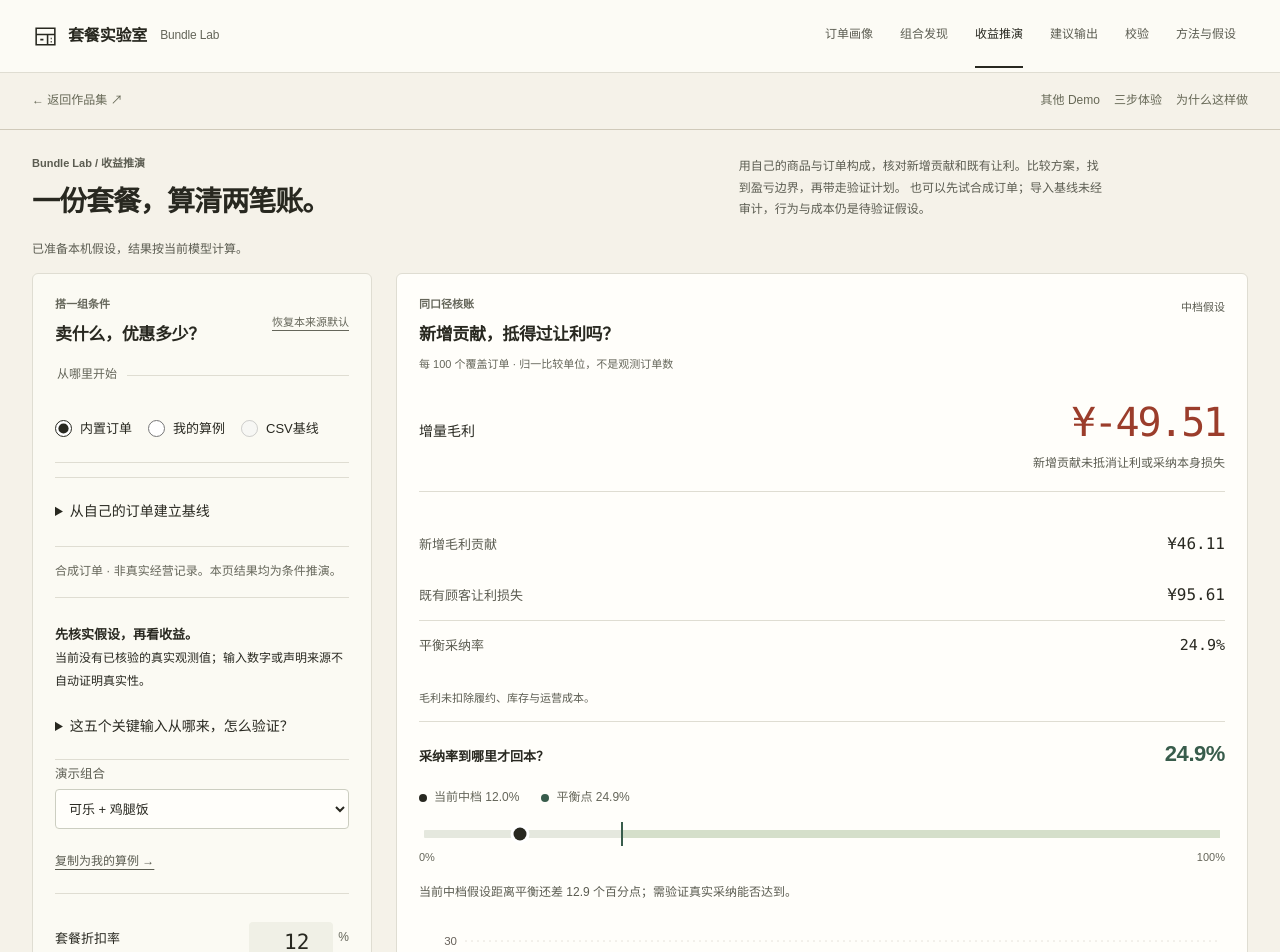
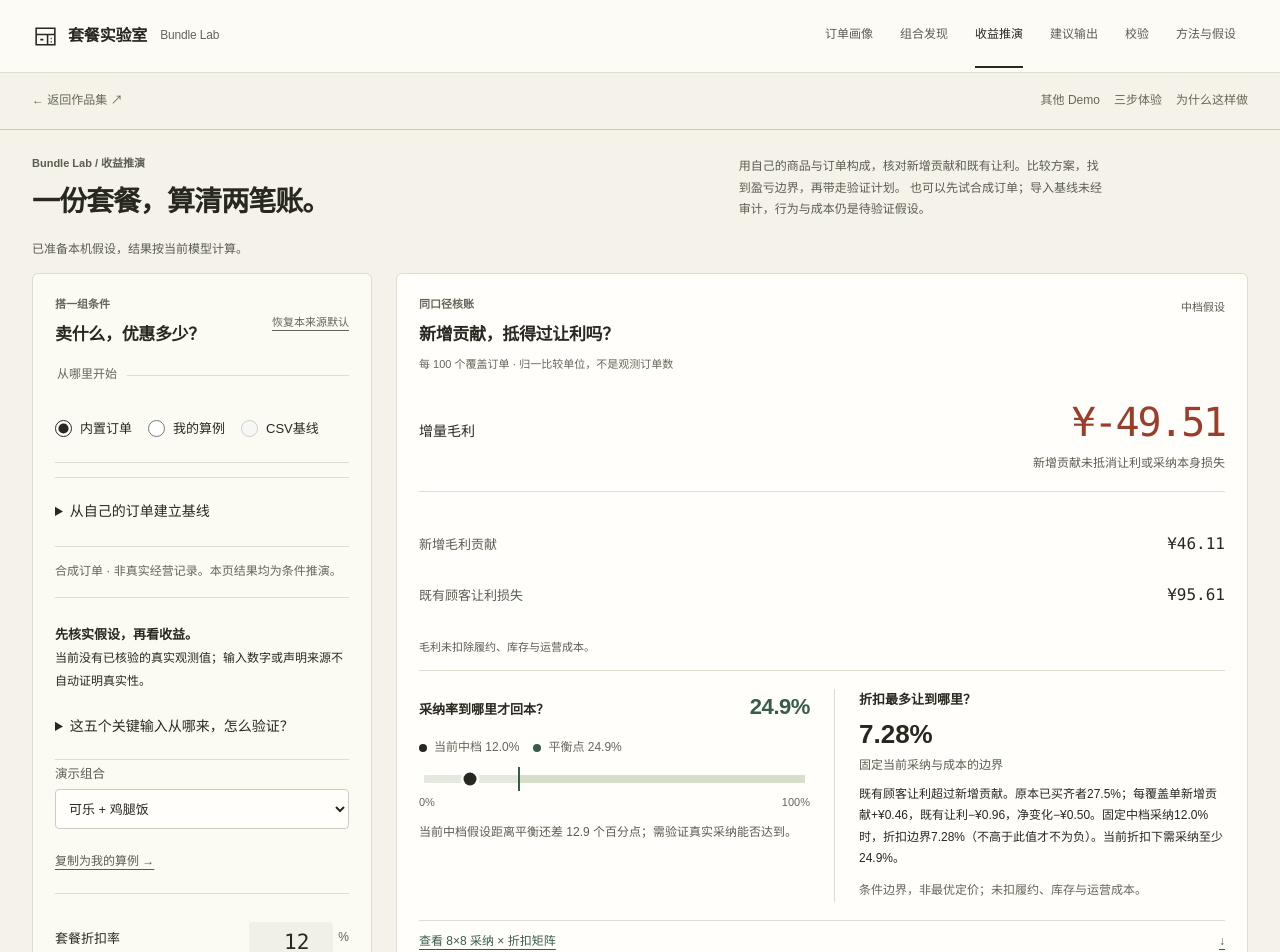
Before and after one commit to AndyZhang666666/bundle-lab, a Next.js app: page /bundle-lab/simulate in a window 1280 px wide. Shown: the top 952 px of the page. Built offline with nearby package versions, Linux system fonts and the light colour scheme.

Commit message:
fix: bring sensitivity map forward and pair the existing economic boundaries

```diff
--- a/app/product-depth.css
+++ b/app/product-depth.css
@@ -8,3 +8,21 @@
 .plan-impact{padding:16px;border-left:3px solid var(--accent);background:var(--accent-soft);margin:14px 0}.plan-impact .btn{margin-right:8px}.csv-field-error{color:var(--bad);font-weight:600}.count-baseline>p{font-size:13px;line-height:1.8}.validation-workbench .unit-stamp{white-space:nowrap}.validation-workbench h3{overflow-wrap:anywhere}
 .sensitivity-table td button{min-height:44px}
 .strategy-table td>.btn,.strategy-head-actions .text-action{min-height:44px}
+
+/* Keep the two model boundaries together; the matrix is the next working step. */
+.scenario-output{container-type:inline-size}
+.economic-boundaries{display:grid;grid-template-columns:minmax(0,1fr);gap:18px;padding:18px 0;border-block:1px solid var(--line);margin:14px 0 0}
+.economic-boundaries>*{min-width:0}
+.economic-boundaries .break-even-meter,.economic-boundaries .economic-diagnosis{border:0;padding:0;margin:0}
+.economic-boundaries h3,.economic-boundaries .economic-diagnosis h3{font-size:13px;line-height:1.7;margin:0}
+.economic-boundaries .threshold-title{flex-wrap:wrap;gap:4px 12px}
+.economic-boundaries .threshold-legend{gap:8px 14px;margin:12px 0 18px}
+.economic-boundaries .break-even-meter>p,.economic-boundaries .economic-diagnosis>p{font-size:12px;line-height:1.8;margin:10px 0 0}
+.economic-boundaries .economic-diagnosis .boundary-number{font-size:26px;line-height:1.4;margin:5px 0 10px}
+.economic-boundaries .economic-diagnosis .small{color:var(--ink-3)}
+.sensitivity-jump{display:flex;justify-content:space-between;align-items:center;gap:12px;min-height:44px;padding:10px 0;margin-bottom:14px;color:var(--accent);font-size:12px;border-bottom:1px solid var(--line);text-decoration:underline;text-underline-offset:4px}
+.sensitivity-jump:hover{color:var(--ink)}
+.sensitivity-desk{scroll-margin-top:84px}
+@container (min-width:620px){.economic-boundaries{grid-template-columns:minmax(0,1fr) minmax(0,1fr);gap:24px}.economic-boundaries .economic-diagnosis{border-left:1px solid var(--line);padding-left:24px}}
+@media(max-width:900px){.bundle-worksheet .sim-work{grid-template-columns:minmax(0,1fr)}}
+@media(max-width:650px){.economic-boundaries{gap:20px}.economic-boundaries .economic-diagnosis{padding-top:16px;border-top:1px solid var(--line)}.sensitivity-desk{scroll-margin-top:24px}}
--- a/app/simulate/sensitivity-map.js
+++ b/app/simulate/sensitivity-map.js
@@ -9,7 +9,7 @@ export default function SensitivityMap({ bundle, assumptions, onApply }) {
   const grid = useMemo(() => sensitivityGrid(bundle, assumptions), [bundle, assumptions]);
   const preview = candidate?.point ?? null, fresh = sensitivityPreviewIsCurrent(candidate, bundle, assumptions);
   const current = sensitivityPoint(bundle, assumptions, assumptions.discount, assumptions.adoption.neutral);
-  return <section className="sensitivity-desk" aria-labelledby="sensitivity-title">
+  return <section id="sensitivity-map" className="sensitivity-desk" aria-labelledby="sensitivity-title" tabIndex={-1}>
     <div className="section-title"><div><p className="desk-eyebrow">条件边界</p><h2 id="sensitivity-title">折扣更大，不一定赚得更多。</h2></div><span className="unit-stamp">Δ 毛利 / 100覆盖单</span></div>
     <p className="small">横向改折扣，纵向改未买齐者采纳。其余人群与成本假设固定；每格来自同一个收益模型。</p>
     <div className="sensitivity-legend"><span><i data-tone="profit"/> 正向</span><span><i data-tone="loss"/> 亏损</span><span><i data-tone="balanced"/> 持平</span><span className="map-current-key">描边：当前输入</span></div>
--- a/app/simulate/simulator.js
+++ b/app/simulate/simulator.js
@@ -79,20 +79,24 @@ export default function Simulator({ bundles }) {
         <p className="unit-note">每 100 个覆盖订单 · 归一比较单位，不是观测订单数</p>
         {error ? <div className="input-error" role="alert"><h3>这组算例还不能计算</h3><p>{error}</p><p>请补全输入，旧结果不作为当前结果展示或导出。人群基线在左侧「核实人群、成本与让利」内。</p></div> : <>
           <div className="margin-total"><span>增量毛利</span><strong className="tnum" data-negative={n.marginLift < 0}>{yuan(n.marginLift * 100)}</strong><small>{n.marginLift > 0 ? '条件下为正，尚需验证' : n.marginLift < 0 ? '新增贡献未抵消让利或采纳本身损失' : '当前收支相抵'}</small></div>
-          <div className="ledger"><p><span>新增毛利贡献</span><b>{yuan(n.addedMargin * 100)}</b></p><p><span>既有顾客让利损失</span><b>{yuan(n.existingLoss * 100)}</b></p><p className="ledger-balance"><span>平衡采纳率</span><b>{be.rate == null ? '不可达' : pct(be.rate)}</b></p></div>
-          <p className="small">毛利未扣除履约、库存与运营成本。</p><BreakEvenMeter current={s.adoption.neutral} threshold={be.rate} reason={be.reason} />
+          <div className="ledger"><p><span>新增毛利贡献</span><b>{yuan(n.addedMargin * 100)}</b></p><p><span>既有顾客让利损失</span><b>{yuan(n.existingLoss * 100)}</b></p></div>
+          <p className="small">毛利未扣除履约、库存与运营成本。</p>
+          <div className="economic-boundaries" aria-label="两项盈亏边界">
+            <BreakEvenMeter current={s.adoption.neutral} threshold={be.rate} reason={be.reason} />
+            <section className="economic-diagnosis" aria-label="经营取舍诊断"><h3>折扣最多让到哪里？</h3><p className="boundary-number">{discountBoundaryLabel(report.diagnosis.discountBoundary)}<span>固定当前采纳与成本的边界</span></p><p>{report.diagnosis.text}</p><p className="small">{report.diagnosis.limits}</p></section>
+          </div>
+          <a className="sensitivity-jump" href="#sensitivity-map">查看 8×8 采纳 × 折扣矩阵 <span aria-hidden="true">↓</span></a>
           <ScenarioBars data={['conservative', 'neutral', 'optimistic'].map((k, i) => ({ name: ['低档', '中档', '高档'][i] + ' ' + pct(s.adoption[k]), value: sim.scenarios[k].marginLift * 100 }))} fmt="yuan2" height={170} />
           <p className="small">墨绿为正、红褐为负；微小正值以 4px 标记，金额以标签为准。</p>
           <div className="scenario-reading" aria-label="三档条件的增量毛利">{['conservative','neutral','optimistic'].map((k,i)=><div key={k}><span>{['低档','中档','高档'][i]}采纳 {pct(s.adoption[k])}</span><b>{yuan(sim.scenarios[k].marginLift*100)}</b><span>增量毛利 / 100覆盖单</span></div>)}</div>
-          <section className="economic-diagnosis" aria-label="经营取舍诊断"><h3>折扣最多让到哪里？</h3><p className="boundary-number">{discountBoundaryLabel(report.diagnosis.discountBoundary)}<span>固定当前采纳与成本的边界</span></p><p>{report.diagnosis.text}</p><p className="small">{report.diagnosis.limits}</p></section>
           <a className="save-scenario-link" href="#strategy-bench">保留当前输入，和下一份方案比较 ↘</a>
           <details className="math-detail"><summary>核对人群与计算依据</summary><p>原价 {yuan(sim.listPrice)} → 套餐价 {yuan(sim.bundleP)}；原本已买齐 {pct(picked.hitRate)}。{picked.hitRate === 1 ? '没有未买齐者，原有平均消费不适用。' : <>未买齐者原有平均消费 {yuan(n.incompleteSpend)}。</>}</p><pre>新增毛利 − 既有顾客让利 = 增量毛利{'\n'}{yuan(n.addedMargin * 100)} − {yuan(n.existingLoss * 100)} = {yuan(n.marginLift * 100)}</pre><p className="small">采用既有 two-population 模型；不含价格弹性或因果效果。{!isCustom && <>合成订单原始统计：已买齐 {picked.hitCount} / 覆盖 {picked.matchedCount}。账本始终按100单归一。</>}</p></details>
         </>}
         <details className="assumption-export"><summary>带走当前假设与验证计划</summary><p className="small">包含本次输入、结果和待验证条件，附独立冻结的已保存计划；多方案比较卡在下方单独导出。</p><div className="scenario-actions"><button className="btn" disabled={!report || !ready} onClick={async () => { try { await navigator.clipboard.writeText(markdown); setFeedback('假设卡已复制。'); } catch { setFeedback('浏览器不允许复制，请下载 Markdown。'); } }}>复制假设卡</button><button className="btn" disabled={!report || !ready} onClick={() => downloadText(markdown, '套餐假设卡.md', 'text/markdown;charset=utf-8')}>下载 Markdown</button><button className="btn" disabled={!report || !ready} onClick={() => downloadText(JSON.stringify(report, null, 2), 'bundle-assumptions.json', 'application/json')}>导出 JSON</button></div></details>
       </section>
     </div>
+    {sim && <SensitivityMap key={`${source}-${picked.key}-${picked.items.join('|')}`} bundle={picked} assumptions={s} onApply={point => { set(p => ({ ...p, discount: point.discount, adoption: setAdoption(p.adoption, 'neutral', point.adoption) })); setFeedback(`已应用折扣 ${pct(point.discount)}、中档采纳 ${pct(point.adoption)}；低／高档随之保持递增。已保留方案不变。`); }} />}
     <StrategyBench bundle={picked} assumptions={s} source={{ kind:isCsv?'csv':isManual?'manual':'builtin',label:sourceLabel,...(isCsv?{baseline:csvDraft.baseline}:isManual&&manual.manualBaseline?{manualBaseline:manual.manualBaseline}:{}) }} valid={!!sim && ready} onLoad={loadSnapshot} validationPlans={validationPlans} />
-    {sim && <SensitivityMap key={`${source}-${picked.key}-${picked.items.join('|')}`} bundle={picked} assumptions={s} onApply={point => { set(p => ({ ...p, discount: point.discount, adoption: setAdoption(p.adoption, 'neutral', point.adoption) })); setFeedback(`已应用折扣 ${pct(point.discount)}、中档采纳 ${pct(point.adoption)}；低／高档随之保持递增。已保留方案不变。`); }} />}
     <ValidationPlan bundle={picked} assumptions={s} source={{kind:isCsv?'csv':isManual?'manual':'builtin',label:sourceLabel,...(isCsv?{baseline:csvDraft.baseline}:isManual&&manual.manualBaseline?{manualBaseline:manual.manualBaseline}:{})}} valid={!!sim&&ready} onPlansChange={setValidationPlans} onApplyObservation={(o,p)=>{const next=copyToManual(p.bundle,p.assumptions);if(o.treatment.adoption!=null)next.adoption=setAdoption(next.adoption,'neutral',o.treatment.adoption);if(o.treatment.redemption!=null)next.existingRedemption=o.treatment.redemption;next.provenance=`由「${p.fields.title}」观察${o.id.slice(0,12)}的已知比例复制；用户录入、非因果结论`;setManual(next);changeSource('manual');setFeedback('已由冻结计划和试验组已知比例创建新手工假设；旧计划和方案未改，请核对后另存方案。');}}/>
     {!isCustom && !error && <details className="builtin-comparison"><summary>从合成订单里比较其他组合</summary><p className="small">最多三个组合，排序按合成覆盖量 × 每单增量。各组合有重叠，不能相加。上方方案表按100单统一比较，与此表覆盖量排序不同。</p><div className="compare-picks">{bundles.map(b => <label key={b.key}><input type="checkbox" checked={s.compareKeys.includes(b.key)} disabled={!s.compareKeys.includes(b.key) && s.compareKeys.length >= 3} onChange={() => set(p => ({ ...p, compareKeys: p.compareKeys.includes(b.key) ? p.compareKeys.filter(k => k !== b.key) : [...p.compareKeys, b.key] }))} />{b.items.join(' + ')}</label>)}</div><div className="card tbl-scroll" role="region" aria-label="组合毛利比较" tabIndex={0}><table className="tbl"><thead><tr><th>组合</th><th>合成覆盖量</th><th>Δ毛利 / 100覆盖单</th><th>覆盖量 × Δ毛利 / 单</th><th>平衡采纳率</th></tr></thead><tbody>{compare.map(b => <tr key={b.key}><th>{b.items.join(' + ')}</th><td>{b.matchedCount}</td><td>{yuan(b.scenarios.neutral.marginLift * 100)}</td><td>{yuan(b.expectedValue)}</td><td>{b.breakEven.rate == null ? '不可达' : pct(b.breakEven.rate)}</td></tr>)}</tbody></table></div><p><Link href="/playbook/">用内置假设查看建议 →</Link> · <Link href="/">订单分析与组合发现 →</Link></p></details>}
   </>;
```
